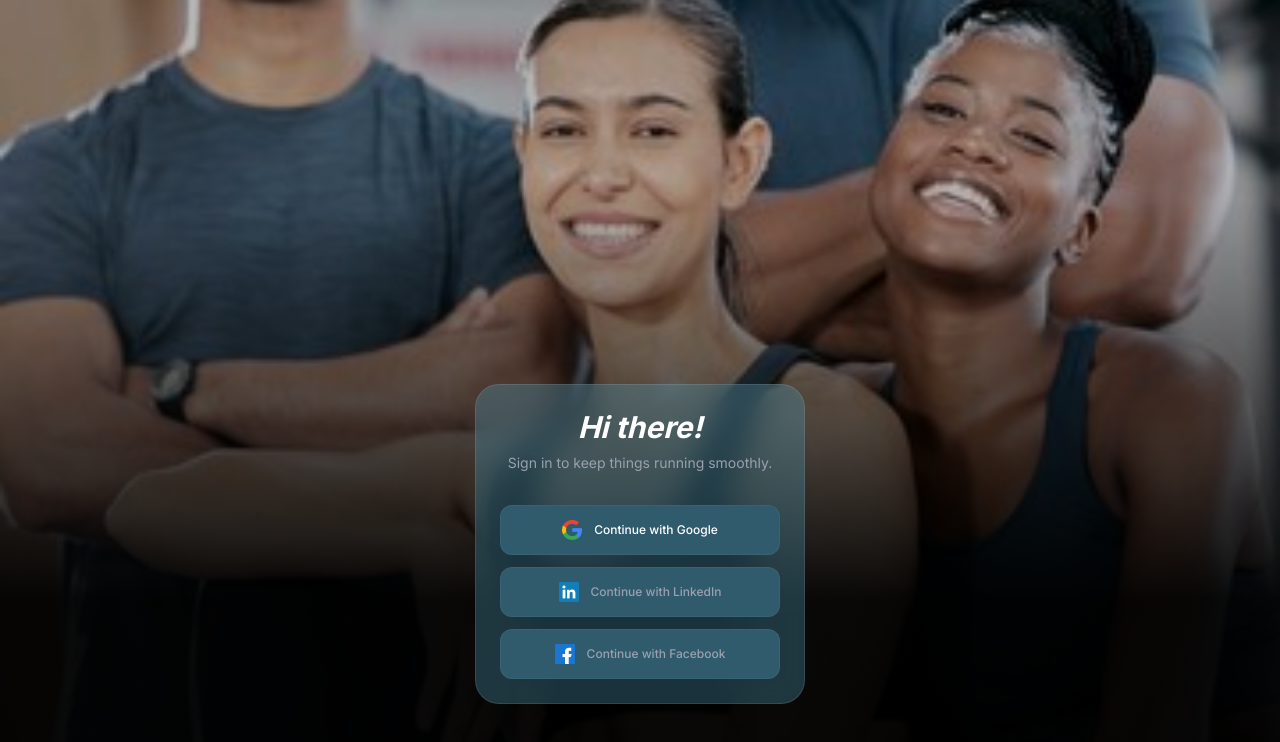
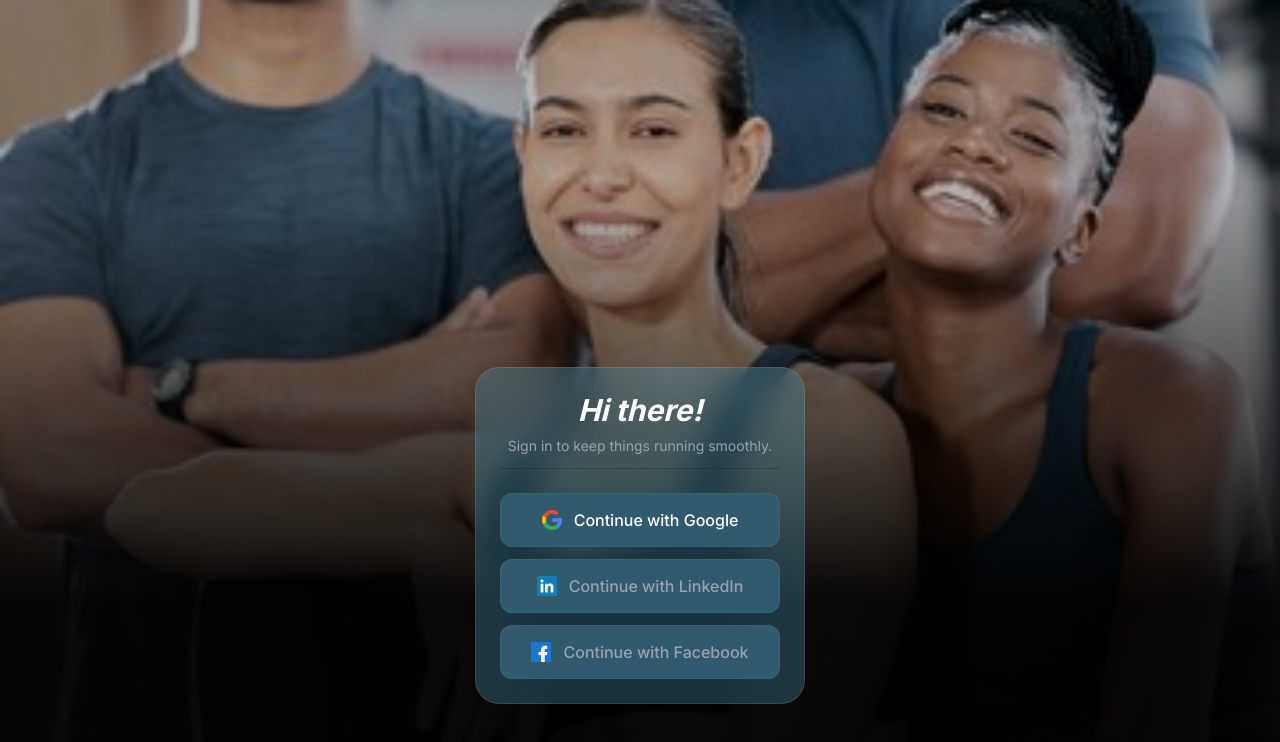
Before and after one commit to utkarsh-12zero9/rablo-fitness-app, a Next.js app: page /login in a window 1280 px wide. Both pictures are taken after a click on the button "Get Started". Shown: the top 742 px of the page. Built offline with nearby package versions, Linux system fonts and the light colour scheme.

Commit message:
Refactor LoginPage layout

```diff
--- a/src/app/login/page.tsx
+++ b/src/app/login/page.tsx
@@ -34,18 +34,20 @@ export default function LoginPage() {
                 {!showLogin ? (
                     // Welcome Screen
                     <div className="space-y-6 animate-in fade-in slide-in-from-bottom-10 duration-500">
-                        <div className="space-y-2">
+                        <div>
                             <h1 className="text-4xl md:text-5xl font-bold text-white italic leading-tight">
                                 Manage Your <br />
                                 <span className="text-[#D0FD3E]">Fitness Centre</span> <br />
                                 with us!
                             </h1>
-                            <p className="text-gray-200 text-sm md:text-base mt-4">
-                                All your business operations in one place, ready for you to take charge.
+                            <p className="text-gray-200 text-md font-semibold md:text-base mt-4">
+                                All your business operations in one place, <br /> ready for you to take charge.
                             </p>
                         </div>
 
-                        <div className="pt-4">
+                        <hr className='opacity-30'/>
+
+                        <div>
                             <button
                                 onClick={() => setShowLogin(true)}
                                 className="w-full bg-[#D0FD3E] text-black font-bold py-4 rounded-xl hover:bg-[#bce635] transition-colors active:scale-95 transform duration-100 cursor-pointer"
@@ -57,14 +59,15 @@ export default function LoginPage() {
                 ) : (
                     // Login Modal
                     <div className="bg-[#55A6C44D] backdrop-blur-lg rounded-3xl p-6 space-y-6 animate-in fade-in zoom-in-95 duration-300 border border-white/10">
-                        <div className="text-center space-y-2">
+                        <div className="text-center">
                             <h2 className="text-3xl font-bold text-white italic">Hi there!</h2>
-                            <p className="text-gray-400 text-sm">
+                            <p className="text-gray-400 text-sm mt-2">
                                 Sign in to keep things running smoothly.
                             </p>
+                             <hr className='opacity-30 mt-3' />
                         </div>
 
-                        <div className="space-y-3 pt-2 xs text-xs">
+                        <div className="space-y-3 xs:text-xs">
                             <button
                                 onClick={handleGoogleLogin}
                                 className="w-full bg-[#2F5B6C] hover:bg-[#264f5f] text-white font-medium py-3.5 px-4 rounded-xl flex items-center cursor-pointer justify-center gap-3 transition-colors border border-white/5"
```
